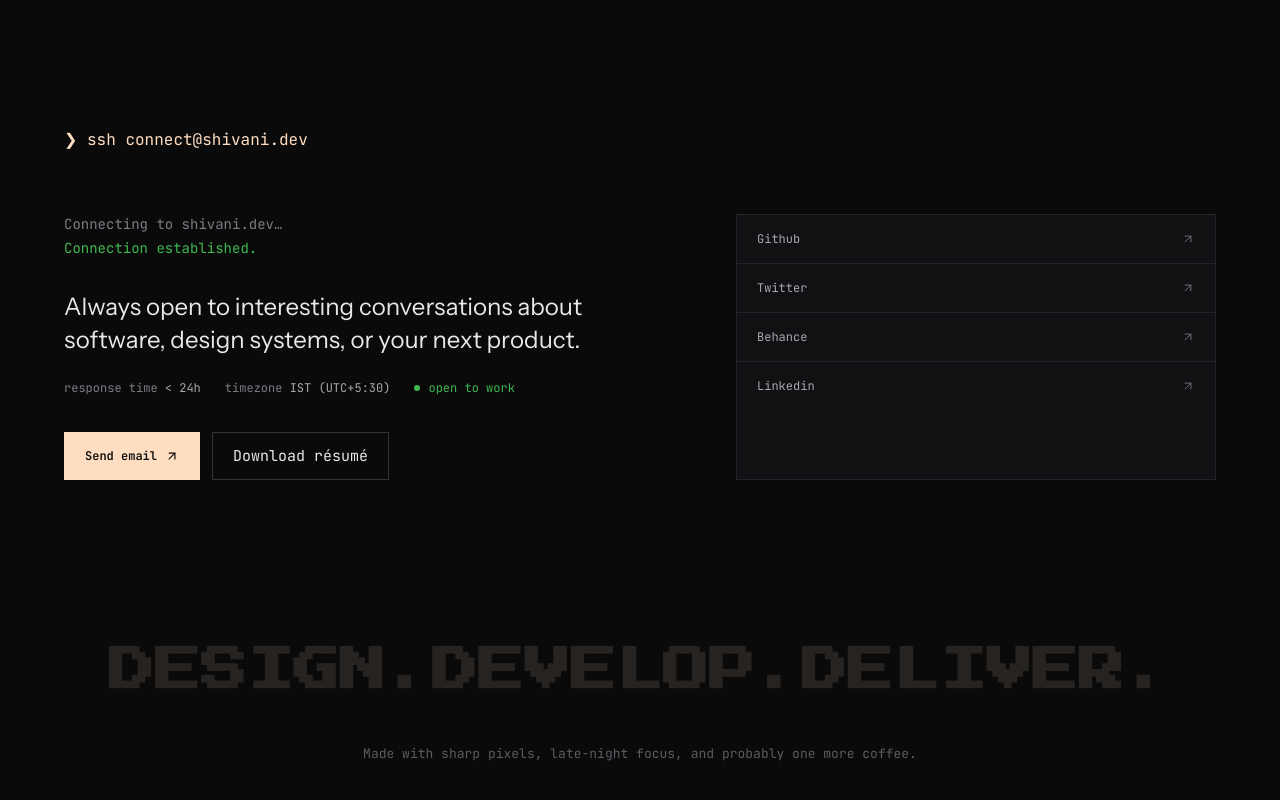
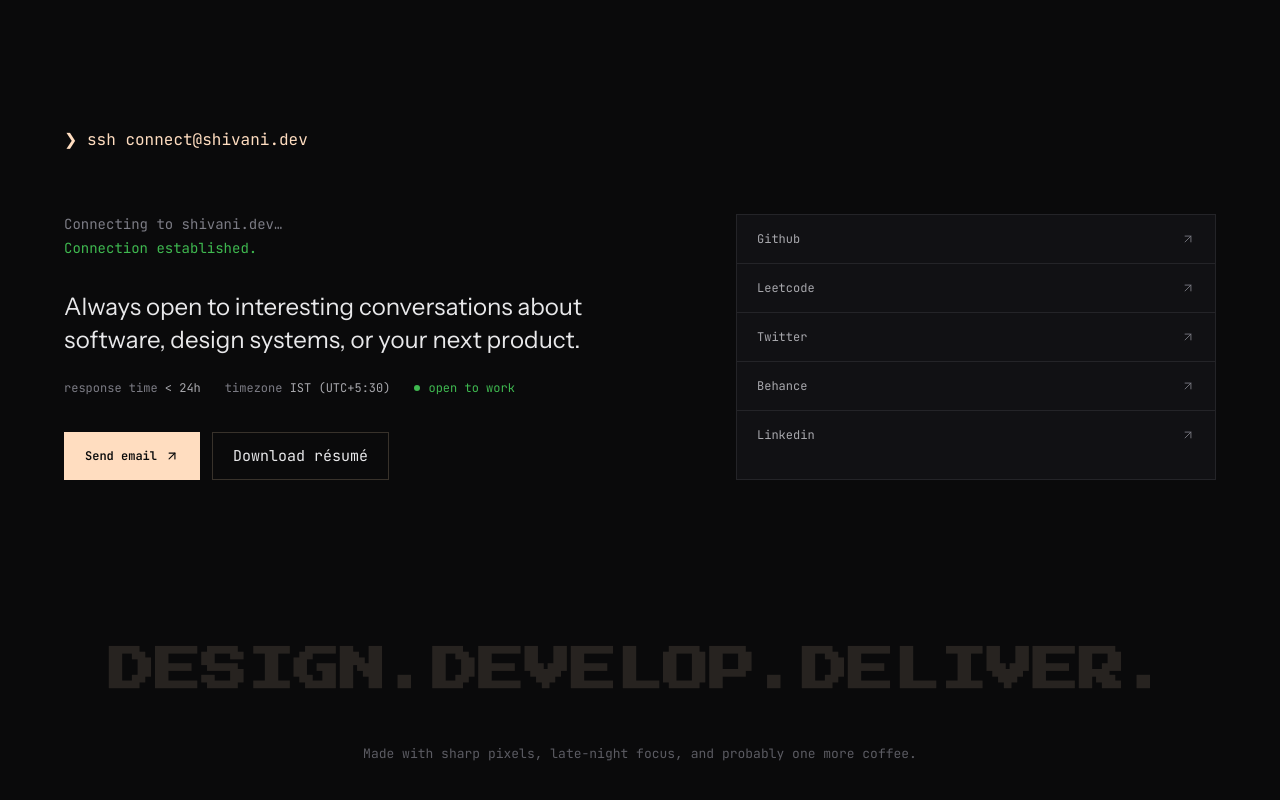
Before and after one commit to shivanirai08/pt, a Next.js app: page / in a window 1280 px wide. Shown: the part 5487-6287 px from the top of the page. Built offline with nearby package versions, Linux system fonts and the light colour scheme.

Commit message:
feat: add LeetCode link to socials and contact information for improved personal branding and connectivity

```diff
--- a/app/cli/Contact.tsx
+++ b/app/cli/Contact.tsx
@@ -39,6 +39,7 @@ const CONTACT_LINKS = [
   { label: "email", value: personal.email, href: `mailto:${personal.email}` },
   { label: "twitter", value: "shivanirai08", href: socials.find((s) => s.name === "twitter")?.url ?? "#" },
   { label: "linkedin", value: "shivanirai08", href: socials.find((s) => s.name === "linkedin")?.url ?? "#" },
+  { label: "leetcode", value: "shivanirai08", href: socials.find((s) => s.name === "leetcode")?.url ?? "#" },
 ];
 
 export default function CLIContact() {
--- a/app/data.ts
+++ b/app/data.ts
@@ -60,6 +60,7 @@ export const aboutEnv = {
 
 export const socials = [
   { name: "github", handle: "shivanirai08", url: "https://github.com/shivanirai08" },
+  { name: "leetcode", handle: "shivanirai08", url: "https://leetcode.com/u/shivanirai08/" },
   { name: "twitter", handle: "shivanirai08", url: "https://x.com/shivanirai08" },
   { name: "behance", handle: "shivanirai08", url: "https://www.behance.net/shivanirai08" },
   { name: "linkedin", handle: "shivanirai08", url: "https://linkedin.com/in/shivanirai08" },
```
